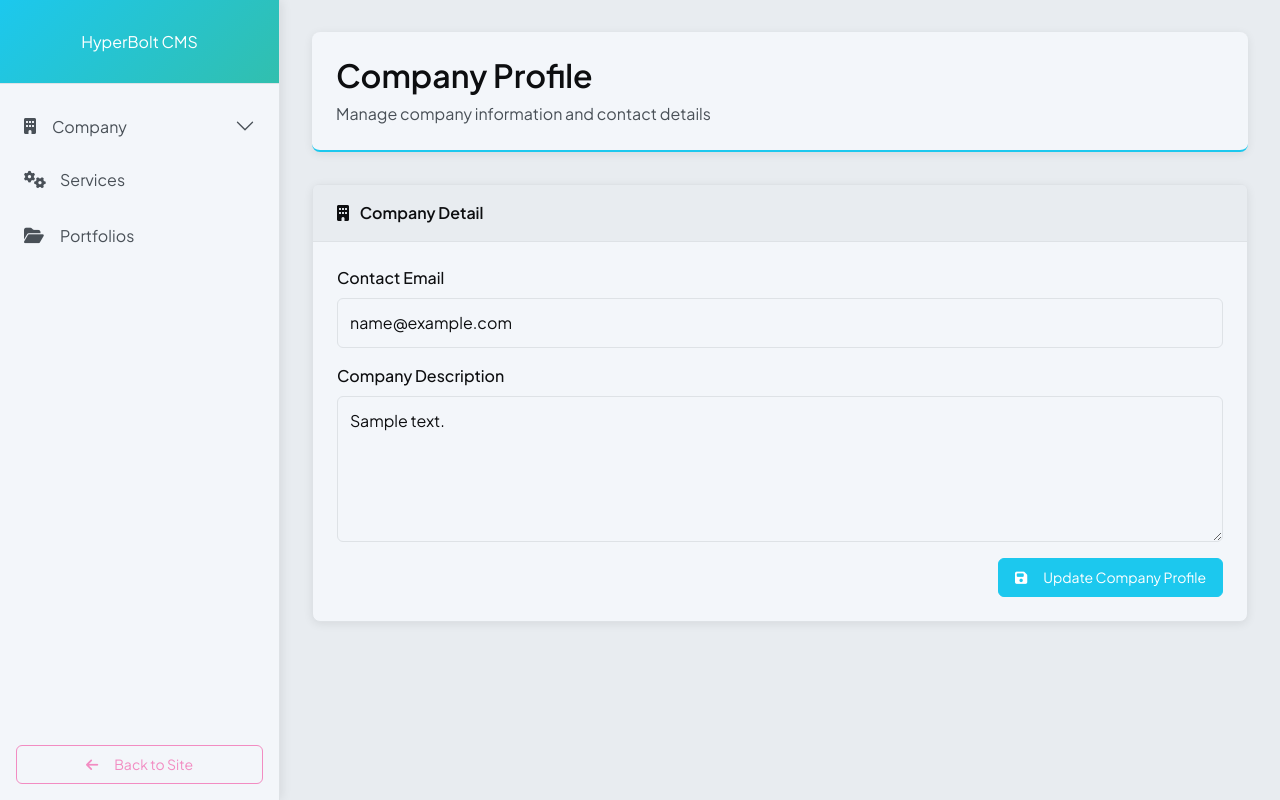
After one commit to hrndbrs/pemrograman-web-uas, a CodeIgniter app: page /database/admin/profile in a window 1280 px wide. The commit adds this page. Run offline with CodeIgniter, Linux system fonts and the light colour scheme; tables that the repository leaves empty hold one stand-in row (values such as "Sample post").

Commit message:
add read and update company profile

```diff
--- a/application/config/autoload.php
+++ b/application/config/autoload.php
@@ -132,4 +132,9 @@ $autoload['language'] = array();
 |
 |	$autoload['model'] = array('first_model' => 'first');
 */
-$autoload['model'] = array("ServicesModel", "PortfoliosModel", "StaffModel");
+$autoload['model'] = array(
+	"ServicesModel",
+	"PortfoliosModel",
+	"StaffModel",
+	"ProfileModel"
+);
--- /dev/null
+++ b/application/controllers/admin/Profile.php
@@ -0,0 +1,77 @@
+<?php
+
+class Profile extends CI_Controller
+{
+	private $prefix = "HyperBolt CMS - ";
+
+	public function __construct()
+	{
+		parent::__construct();
+		$this->init_form();
+	}
+
+	public function index()
+	{
+		$data = $this->init_data();
+		$data["page_subtitle"] = "Manage company information and contact details";
+		$data["profile"] = $this->ProfileModel->get()["data"];
+
+		$this->render("pages/admin/profile/form", $data);
+	}
+
+	public function update()
+	{
+		$redirect_url =  base_url("admin/profile");
+		$data = $this->validate_form($redirect_url);
+
+		if ($this->ProfileModel->update($data)) {
+			$this->session->set_flashdata('success', 'Company profile updated successfully.');
+		} else {
+			$this->session->set_flashdata('error', 'Failed to update company profile.');
+		}
+
+		redirect($redirect_url);
+	}
+
+	private function init_data()
+	{
+		$title = "Company Profile";
+		$style_url = base_url("assets/css/admin.css");
+		$script_url = base_url("assets/js/admin.js");
+
+		$data["title"] = $this->prefix . $title;
+		$data["page_title"] =  $title;
+		$data["extra_head"] = "
+	<link rel=\"stylesheet\" href=\"$style_url\" />
+	<script src=\"$script_url\"></script>
+		";
+
+		return $data;
+	}
+
+	private function init_form()
+	{
+		$this->form_validation->set_rules('contact_email', 'Email Address', 'required|valid_email');
+		$this->form_validation->set_rules('description', 'Description', 'required');
+	}
+
+	private function validate_form(string $redirect)
+	{
+		if ($this->form_validation->run() === FALSE) {
+			$this->session->set_flashdata('error', validation_errors());
+			redirect($redirect);
+		}
+
+		return [
+			'contact_email' => $this->input->post('contact_email', TRUE),
+			'description'  => $this->input->post('description', TRUE),
+		];
+	}
+
+	private function render(string $path, $data = [])
+	{
+		$content = $this->load->view($path, $data, true);
+		$data["content"] = $content;
+		$this->load->view("templates/admin", $data);
+	}
+}
--- /dev/null
+++ b/application/models/ProfileModel.php
@@ -0,0 +1,25 @@
+<?php defined('BASEPATH') or exit('No direct script access allowed');
+
+
+class ProfileModel extends CI_Model
+{
+	private $table_name = "company_profile";
+
+	public function get()
+	{
+		$result["data"] = $this->db
+			->get_where($this->table_name, ["id" => 1])
+			->row();
+
+		return $result;
+	}
+
+	public function update($data)
+	{
+		$this->db->where('id', 1);
+		$result["updated"] = $this->db->update($this->table_name, $data);
+		$result["affected_rows"] = $this->db->affected_rows();
+
+		return $result;
+	}
+}
--- /dev/null
+++ b/application/views/pages/admin/profile/form.php
@@ -0,0 +1,41 @@
+<div class="card">
+	<div class="card-header">
+		<i class="fas fa-building me-2"></i>
+		Company Detail
+	</div>
+	<div class="card-body">
+		<?php echo form_open("admin/profile/update");
+		$email = $profile->contact_email;
+		$description = $profile->description;
+		?>
+
+		<div class="mb-3">
+			<label for="email" class="form-label">Contact Email</label>
+			<input
+				id="contact_email"
+				name="contact_email"
+				type="email"
+				class="form-control"
+				placeholder="Company email"
+				value="<?= isset($email) ? $email : '' ?>">
+		</div>
+
+		<div class="mb-3">
+			<label for="description" class="form-label">Company Description</label>
+			<textarea
+				id="description"
+				name="description"
+				class="form-control"
+				rows="5"><?= isset($description) ? $description : '' ?></textarea>
+		</div>
+
+		<div class="d-flex justify-content-end">
+			<button type="submit" class="btn btn-primary">
+				<i class="fas fa-save me-2"></i>
+				Update Company Profile
+			</button>
+		</div>
+
+		<?= form_close(); ?>
+	</div>
+</div>
--- a/application/views/templates/admin.php
+++ b/application/views/templates/admin.php
@@ -10,8 +10,7 @@ $this->load->view("templates/header");
 	<!-- Sidebar -->
 	<div class="sidebar">
 		<div class="sidebar-header">
-			<h4>Portfolio CMS</h4>
-			<small>Hernando Borosi</small>
+			<h1>HyperBolt CMS</h4>
 		</div>
 
 		<nav class="sidebar-nav">
@@ -49,6 +48,13 @@ $this->load->view("templates/header");
 				Portfolios
 			</a>
 		</nav>
+
+		<div class="sidebar-footer p-3">
+			<a href="<?= base_url('/') ?>" class="btn btn-outline-secondary w-100">
+				<i class="fas fa-arrow-left me-2"></i>
+				Back to Site
+			</a>
+		</div>
 	</div>
 
 	<!-- Floating Topbar -->
--- a/assets/css/admin.css
+++ b/assets/css/admin.css
@@ -16,6 +16,8 @@ body {
 
 .sidebar {
 	position: fixed;
+	display: flex;
+	flex-direction: column;
 	top: 0;
 	left: 0;
 	height: 100vh;
@@ -53,6 +55,8 @@ body {
 }
 
 .sidebar-nav {
+	flex: 1;
+	overflow-y: scroll;
 	padding: 1rem 0;
 }
 
```
Also changed, not shown: application/views/pages/admin/profile/index.html (added, +11 -0 lines).
